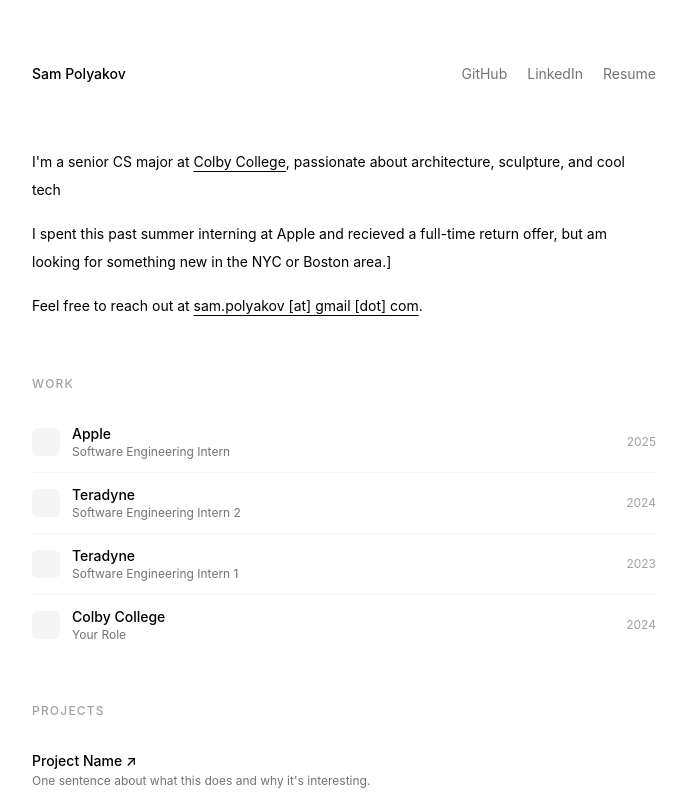
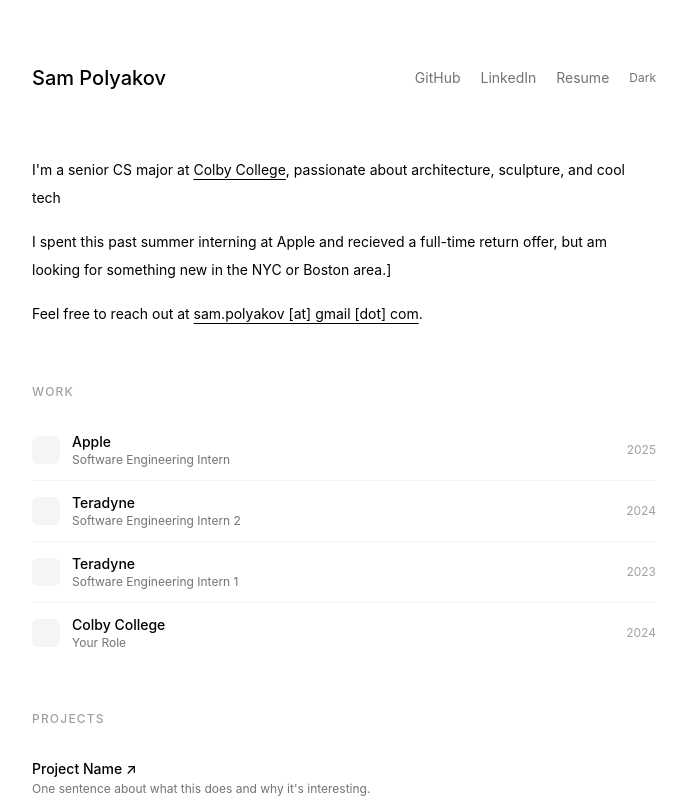
Before and after one commit to sampolz/portfolio, a Next.js app: page / in a window 1280 px wide. Shown: the top 800 px of the page, without its empty margins (296-983 px from the left). Built offline with nearby package versions, Linux system fonts and the light colour scheme.

Commit message:
Added toggle for light/dark mode

```diff
--- a/app/components/site-frame.tsx
+++ b/app/components/site-frame.tsx
@@ -1,4 +1,5 @@
 import Link from 'next/link'
+import { ThemeToggle } from 'app/components/theme-toggle'
 
 export function SiteFrame({ children }: { children: React.ReactNode }) {
   return (
@@ -7,7 +8,7 @@ export function SiteFrame({ children }: { children: React.ReactNode }) {
         <Link href="/" className="text-sm font-medium">
           Sam Polyakov
         </Link>
-        <div className="flex gap-5">
+        <div className="flex items-center gap-5">
           <a
             href="/"
             className="text-sm text-neutral-500 hover:text-neutral-900 dark:hover:text-neutral-100 transition-colors"
@@ -26,6 +27,7 @@ export function SiteFrame({ children }: { children: React.ReactNode }) {
           >
             Resume
           </a>
+          <ThemeToggle />
         </div>
       </nav>
 
--- /dev/null
+++ b/app/components/theme-toggle.tsx
@@ -0,0 +1,49 @@
+'use client'
+
+import { useEffect, useState } from 'react'
+
+type Theme = 'light' | 'dark'
+
+function applyTheme(theme: Theme) {
+  const root = document.documentElement
+  root.classList.toggle('dark', theme === 'dark')
+}
+
+export function ThemeToggle() {
+  const [theme, setTheme] = useState<Theme>('light')
+
+  useEffect(() => {
+    const storedTheme = localStorage.getItem('theme')
+    const systemPrefersDark = window.matchMedia(
+      '(prefers-color-scheme: dark)'
+    ).matches
+    const initialTheme: Theme =
+      storedTheme === 'dark' || storedTheme === 'light'
+        ? (storedTheme as Theme)
+        : systemPrefersDark
+          ? 'dark'
+          : 'light'
+
+    setTheme(initialTheme)
+    applyTheme(initialTheme)
+  }, [])
+
+  function toggleTheme() {
+    const nextTheme: Theme = theme === 'dark' ? 'light' : 'dark'
+    setTheme(nextTheme)
+    localStorage.setItem('theme', nextTheme)
+    applyTheme(nextTheme)
+  }
+
+  return (
+    <button
+      type="button"
+      onClick={toggleTheme}
+      className="text-xs text-neutral-500 hover:text-neutral-900 dark:hover:text-neutral-100 transition-colors"
+      aria-label={`Switch to ${theme === 'dark' ? 'light' : 'dark'} mode`}
+      title={`Switch to ${theme === 'dark' ? 'light' : 'dark'} mode`}
+    >
+      {theme === 'dark' ? 'Light' : 'Dark'}
+    </button>
+  )
+}
--- a/app/global.css
+++ b/app/global.css
@@ -1,4 +1,5 @@
 @import 'tailwindcss';
+@custom-variant dark (&:where(.dark, .dark *));
 
 ::selection {
   background-color: #47a3f3;
@@ -17,16 +18,12 @@
   --sh-entity: #e25a1c;
 }
 
-@media (prefers-color-scheme: dark) {
-  :root {
-    --sh-class: #4c97f8;
-    --sh-identifier: white;
-    --sh-keyword: #f47067;
-    --sh-string: #0fa295;
-  }
-  html {
-    color-scheme: dark;
-  }
+html.dark {
+  --sh-class: #4c97f8;
+  --sh-identifier: white;
+  --sh-keyword: #f47067;
+  --sh-string: #0fa295;
+  color-scheme: dark;
 }
 
 html {
--- a/app/layout.tsx
+++ b/app/layout.tsx
@@ -42,12 +42,27 @@ export default function RootLayout({
   return (
     <html
       lang="en"
+      suppressHydrationWarning
       className={cx(
         'text-black bg-white dark:text-white dark:bg-black',
         GeistSans.variable,
         GeistMono.variable
       )}
     >
+      <head>
+        <script
+          dangerouslySetInnerHTML={{
+            __html: `(() => {
+  try {
+    const storedTheme = localStorage.getItem('theme');
+    const systemPrefersDark = window.matchMedia('(prefers-color-scheme: dark)').matches;
+    const shouldUseDark = storedTheme ? storedTheme === 'dark' : systemPrefersDark;
+    document.documentElement.classList.toggle('dark', shouldUseDark);
+  } catch (_) {}
+})();`,
+          }}
+        />
+      </head>
       <body className="antialiased">
         {children}
       </body>
--- a/app/page.tsx
+++ b/app/page.tsx
@@ -1,13 +1,16 @@
+import { ThemeToggle } from 'app/components/theme-toggle'
+
 export default function Home() {
   return (
     <main className="max-w-2xl mx-auto px-6 py-16">
       {/* Nav */}
       <nav className="flex justify-between items-center mb-16">
-        <span className="text-sm font-medium">Sam Polyakov</span>
-        <div className="flex gap-5">
+        <span className="text-xl font-medium">Sam Polyakov</span>
+        <div className="flex items-center gap-5">
           <a href="https://github.com/sampolz" className="text-sm text-neutral-500 hover:text-neutral-900 dark:hover:text-neutral-100 transition-colors">GitHub</a>
           <a href="https://linkedin.com/in/sam-polyakov" className="text-sm text-neutral-500 hover:text-neutral-900 dark:hover:text-neutral-100 transition-colors">LinkedIn</a>
           <a href="https://drive.google.com/file/d/1dbd2a8eLE3WiQ4Jy2qpTubPY2GPMZKZy/view?usp=sharing" className="text-sm text-neutral-500 hover:text-neutral-900 dark:hover:text-neutral-100 transition-colors">Resume</a>
+          <ThemeToggle />
         </div>
       </nav>
 
```
